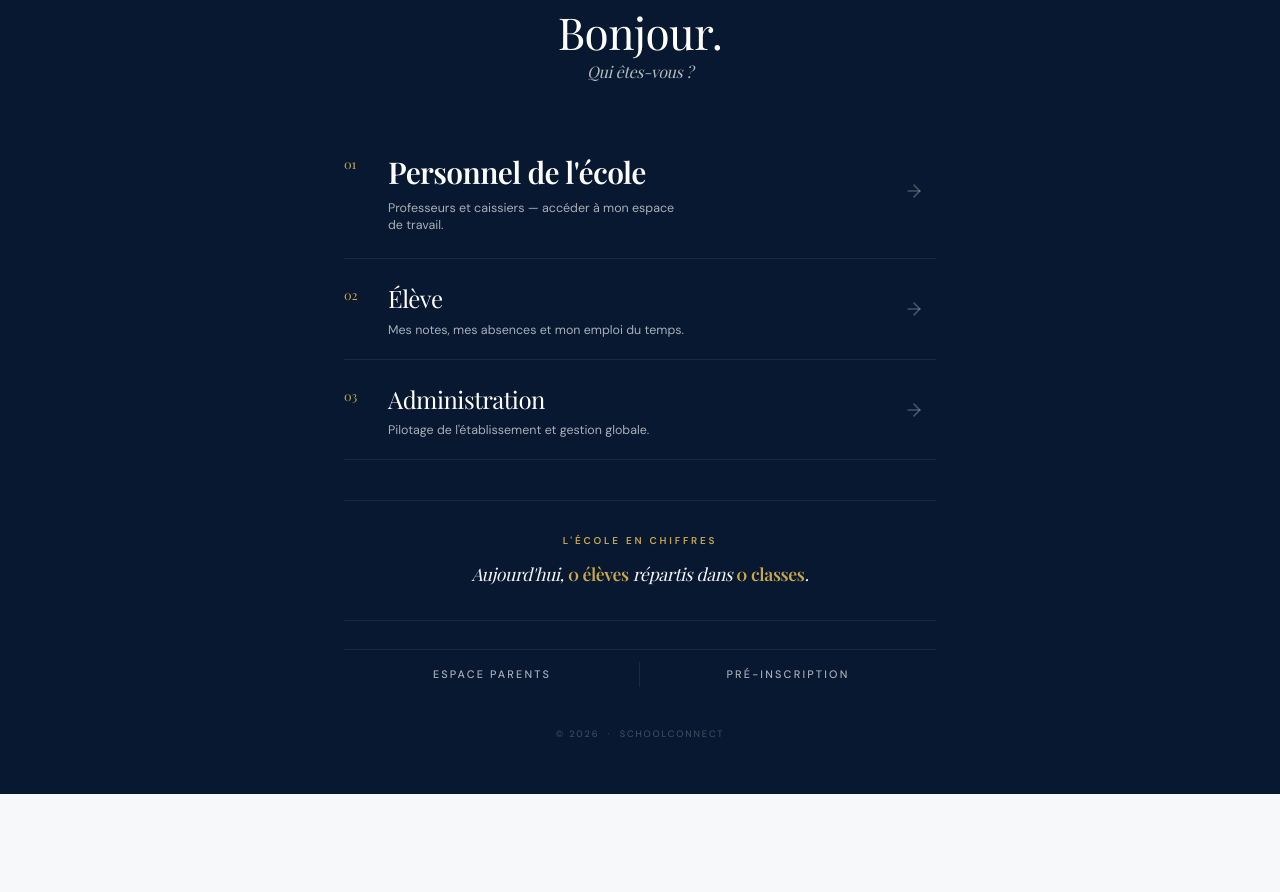
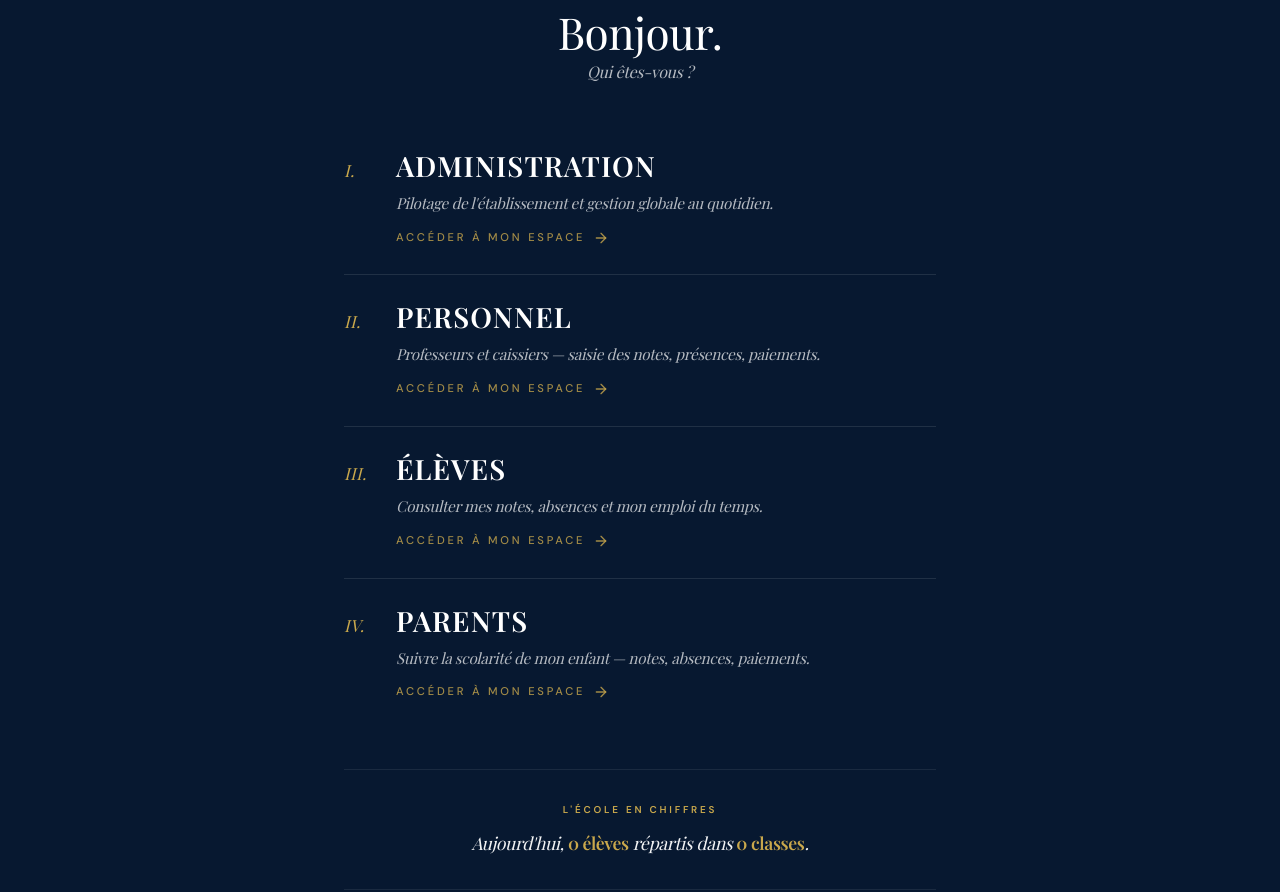
Before and after one commit to ludosky-schoolconnect/RT-SC, a React (Vite) app: page /welcome in a window 1280 px wide. Shown: the part 520-1412 px from the top of the page. Before the commit the page ends 1314 px from the top, so only its background shows below. Built offline with nearby package versions, Linux system fonts and the light colour scheme; no server answers; the database is empty.

Commit message:
design: left-align role list hanging-indent style; add Parents as role IV

```diff
--- a/src/routes/welcome/WelcomePage.tsx
+++ b/src/routes/welcome/WelcomePage.tsx
@@ -33,25 +33,30 @@ import { SchoolConnectLogo } from '@/components/ui/SchoolConnectLogo'
 
 const ROLE_ITEMS = [
   {
+    to: '/auth/admin',
+    number: 'I',
+    title: 'Administration',
+    description: "Pilotage de l'établissement et gestion globale au quotidien.",
+  },
+  {
     to: '/auth/personnel',
-    number: '01',
-    title: "Personnel de l'école",
-    description: 'Professeurs et caissiers — accéder à mon espace de travail.',
-    primary: true,
+    number: 'II',
+    title: 'Personnel',
+    description:
+      "Professeurs et caissiers — saisie des notes, présences, paiements.",
   },
   {
     to: '/auth/eleve',
-    number: '02',
-    title: 'Élève',
-    description: 'Mes notes, mes absences et mon emploi du temps.',
-    primary: false,
+    number: 'III',
+    title: 'Élèves',
+    description: 'Consulter mes notes, absences et mon emploi du temps.',
   },
   {
-    to: '/auth/admin',
-    number: '03',
-    title: 'Administration',
-    description: "Pilotage de l'établissement et gestion globale.",
-    primary: false,
+    to: '/auth/parent',
+    number: 'IV',
+    title: 'Parents',
+    description:
+      "Suivre la scolarité de mon enfant — notes, absences, paiements.",
   },
 ] as const
 
@@ -213,7 +218,9 @@ export default function WelcomePage() {
             show: { transition: { staggerChildren: 0.08, delayChildren: 0.55 } },
           }}
         >
-          {ROLE_ITEMS.map((role) => (
+          {ROLE_ITEMS.map((role, idx) => {
+            const isLast = idx === ROLE_ITEMS.length - 1
+            return (
               <motion.div
                 key={role.to}
                 variants={{
@@ -228,43 +235,59 @@ export default function WelcomePage() {
                 <Link
                   to={role.to}
                   className={cn(
-                  'group relative flex items-center gap-4 pr-3 py-5',
-                  'border-b border-white/[0.08]',
-                  'hover:pl-2 transition-[padding] duration-300 ease-out',
-                  'focus-visible:outline-none focus-visible:ring-2 focus-visible:ring-gold/40 focus-visible:rounded',
-                  role.primary && 'py-6'
+                    'group block relative py-7',
+                    !isLast && 'border-b border-white/[0.1]',
+                    'focus-visible:outline-none focus-visible:ring-2 focus-visible:ring-gold/40 focus-visible:rounded'
                   )}
                 >
-                {/* Number */}
-                <span className="font-display font-medium text-[0.8rem] tracking-wider text-gold self-start mt-1.5 min-w-[1.75rem]">
-                  {role.number}
+                  {/* Top row: Roman numeral + title, left-aligned baseline */}
+                  <div className="flex items-baseline gap-4 mb-2">
+                    <span
+                      className="font-display italic text-gold font-medium shrink-0"
+                      style={{
+                        fontSize: '1.05rem',
+                        letterSpacing: '0.02em',
+                        minWidth: '2.25rem',
+                      }}
+                    >
+                      {role.number}.
                     </span>
-
-                {/* Body */}
-                <div className="flex-1 min-w-0">
-                  <div
-                    className={cn(
-                      'font-display text-white leading-tight mb-1',
-                      role.primary
-                        ? 'text-[1.875rem] font-semibold'
-                        : 'text-[1.5rem] font-medium'
-                    )}
+                    <span
+                      className="font-display text-white font-semibold leading-none uppercase"
+                      style={{
+                        fontSize: 'clamp(1.375rem, 6vw, 1.75rem)',
+                        letterSpacing: '0.04em',
+                      }}
                     >
                       {role.title}
-                  </div>
-                  <div className="text-[0.78rem] text-white/65 leading-snug max-w-[300px]">
-                    {role.description}
-                  </div>
+                    </span>
                   </div>
 
-                {/* Arrow */}
+                  {/* Italic description, indented under title */}
+                  <p
+                    className="font-display italic text-white/70 mb-3.5 leading-[1.5]"
+                    style={{ fontSize: '0.95rem', paddingLeft: '3.25rem' }}
+                  >
+                    {role.description}
+                  </p>
+
+                  {/* CTA: "Accéder à mon espace →" — same indent */}
+                  <div
+                    className="flex items-center gap-2 text-gold/80 group-hover:text-gold transition-colors"
+                    style={{ paddingLeft: '3.25rem' }}
+                  >
+                    <span className="font-body font-medium text-[0.7rem] tracking-[0.25em] uppercase">
+                      Accéder à mon espace
+                    </span>
                     <ArrowRight
-                  className="h-5 w-5 text-white/25 group-hover:text-gold group-hover:translate-x-1.5 transition-all duration-300 shrink-0"
+                      className="h-4 w-4 transition-transform duration-300 group-hover:translate-x-1"
                       aria-hidden
                     />
+                  </div>
                 </Link>
               </motion.div>
-          ))}
+            )
+          })}
         </motion.div>
 
         {/* Stats — italic prose sentence */}
@@ -299,32 +322,12 @@ export default function WelcomePage() {
           </p>
         </motion.section>
 
-        {/* Tertiary links */}
-        <div className="grid grid-cols-2 border-t border-white/[0.08] mb-4">
-          <Link
-            to="/auth/parent"
-            className={cn(
-              'text-center py-4 px-4 font-body font-medium',
-              'text-[0.68rem] tracking-[0.2em] uppercase',
-              'text-white/65 hover:text-gold transition-colors',
-              "relative after:content-[''] after:absolute",
-              'after:right-0 after:top-[25%] after:bottom-[25%]',
-              'after:w-px after:bg-white/[0.08]'
-            )}
-          >
-            Espace parents
-          </Link>
-          <Link
-            to="/inscription"
-            className={cn(
-              'text-center py-4 px-4 font-body font-medium',
-              'text-[0.68rem] tracking-[0.2em] uppercase',
-              'text-white/65 hover:text-gold transition-colors'
-            )}
-          >
-            Pré-inscription
-          </Link>
-        </div>
+        {/* Tertiary links intentionally removed:
+            - Parents are now role IV in the main list above.
+            - Pré-inscription is not exposed here — admins have a
+              dedicated QR-code flow for real applicants. A public
+              inscription button would invite spam and unauthorized
+              submissions. */}
 
         {/* Legal */}
         <div className="text-center text-[0.58rem] font-body tracking-[0.2em] uppercase text-white/25 py-3">
```
Lines whose indentation alone changed are shown as unchanged.
